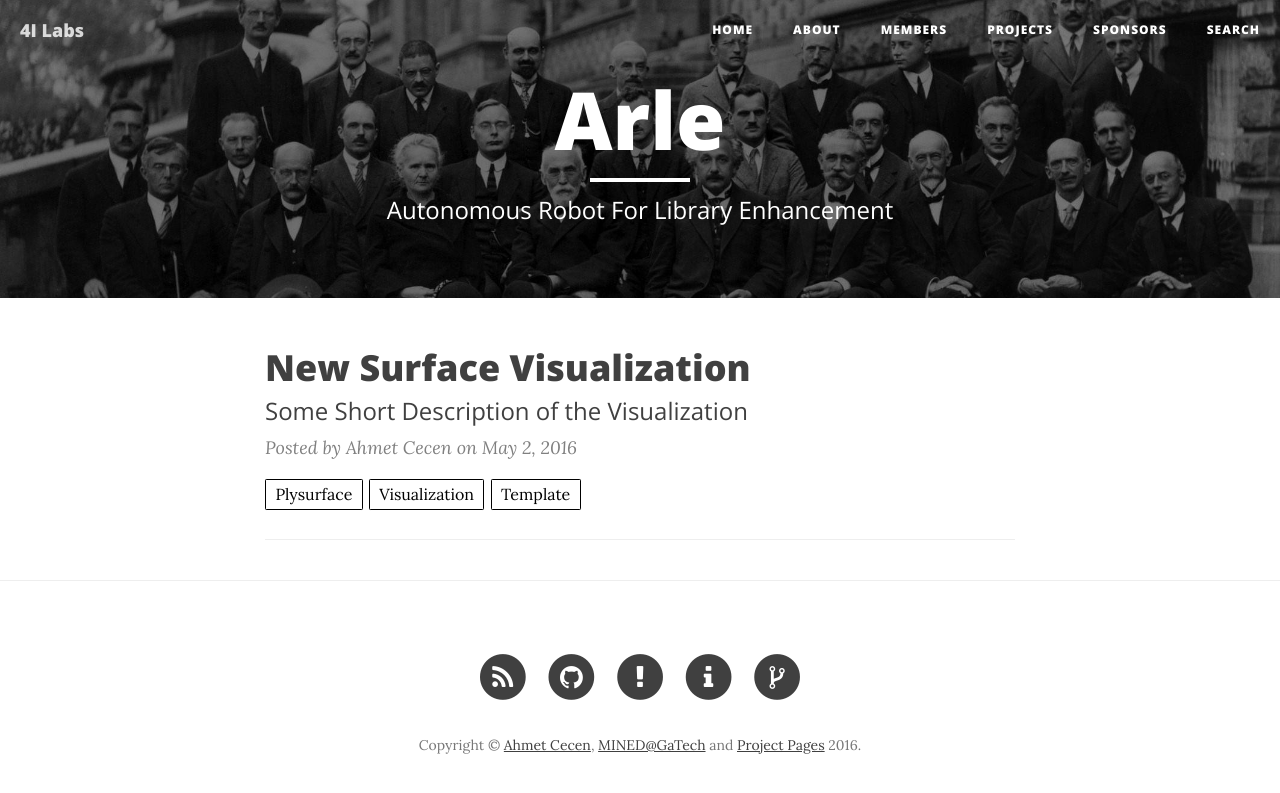
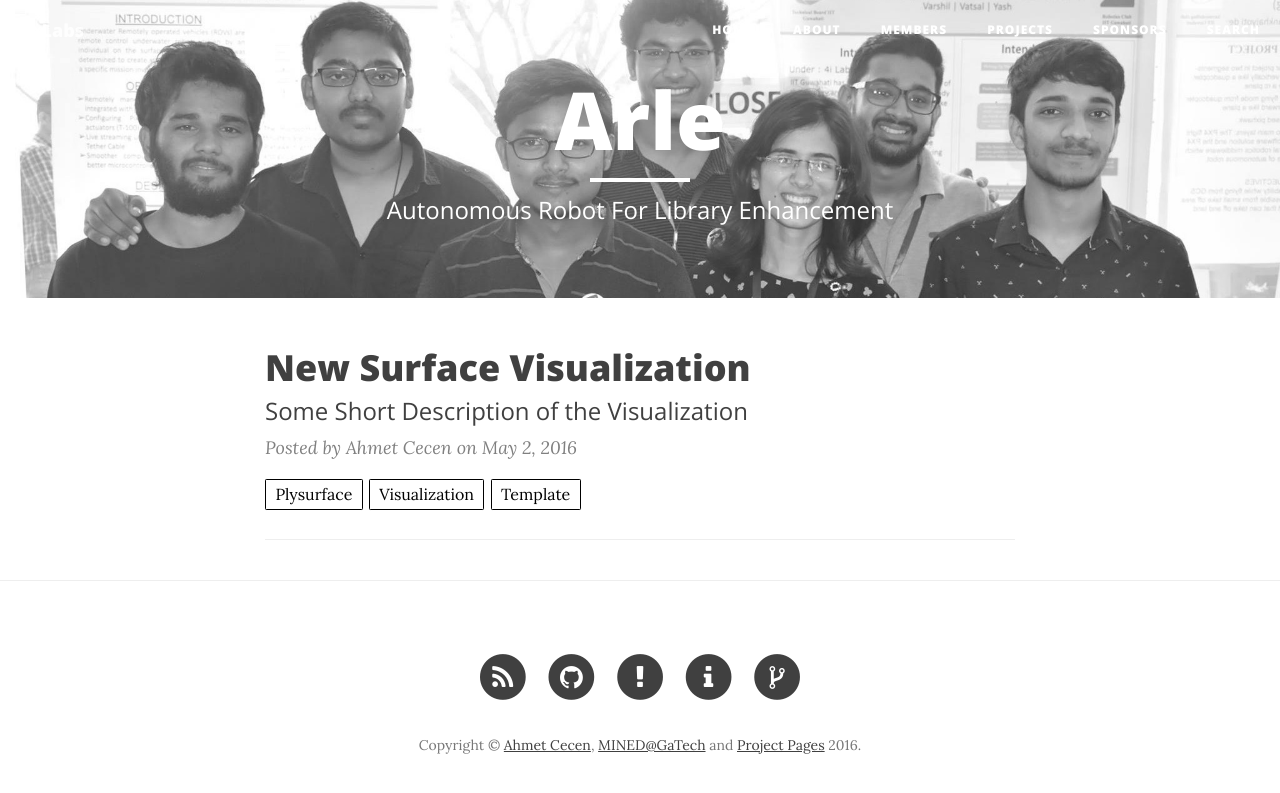
Before and after one commit to 4ilabs-iitg/4ilabs-iitg.github.io, a Jekyll site: the page built from projects/project2.md, in a window 1280 px wide. Shown: the top 793 px of the page. Built offline with Jekyll 4.4.1, drawn with Linux system fonts in a browser that asks for light colours; nearby versions of some CDN libraries.

Commit message:
Update project2.md

```diff
--- a/projects/project2.md
+++ b/projects/project2.md
@@ -2,7 +2,7 @@
 layout: project
 title: "Arle"
 description: "Autonomous Robot For Library Enhancement"
-header-img: "img/home-bg.jpg"
+header-img: "img/arle_team.jpg"
 category: arle
 text: "A project aimed at library maintenance by keeping the books sorted and in proper location. This will be achieved by an autonomous robot which can pick and place books from various locations in the library and keep it in the correct shelf."
 docs: "http://172.16.101.237/arle/build/html/index.html"
```
